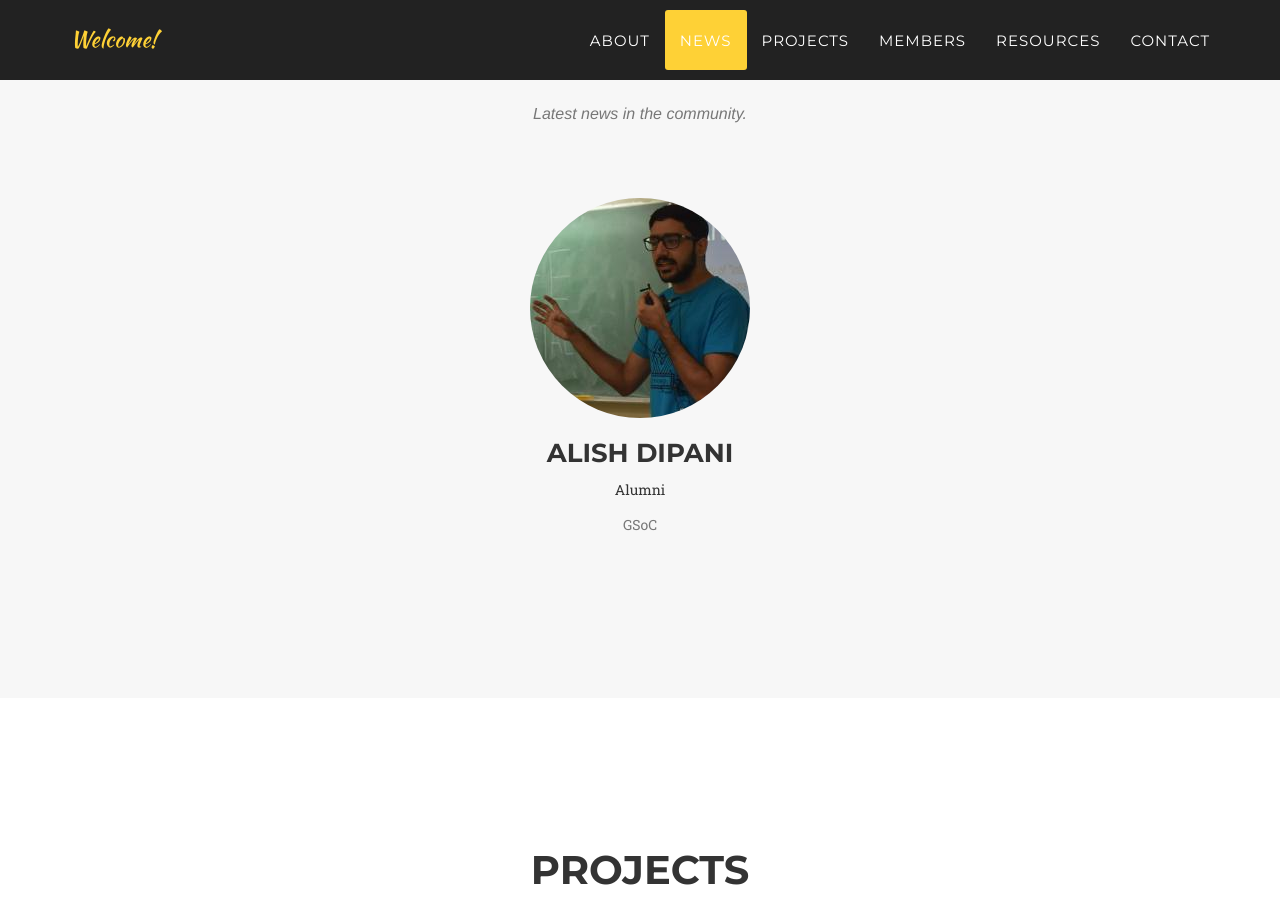
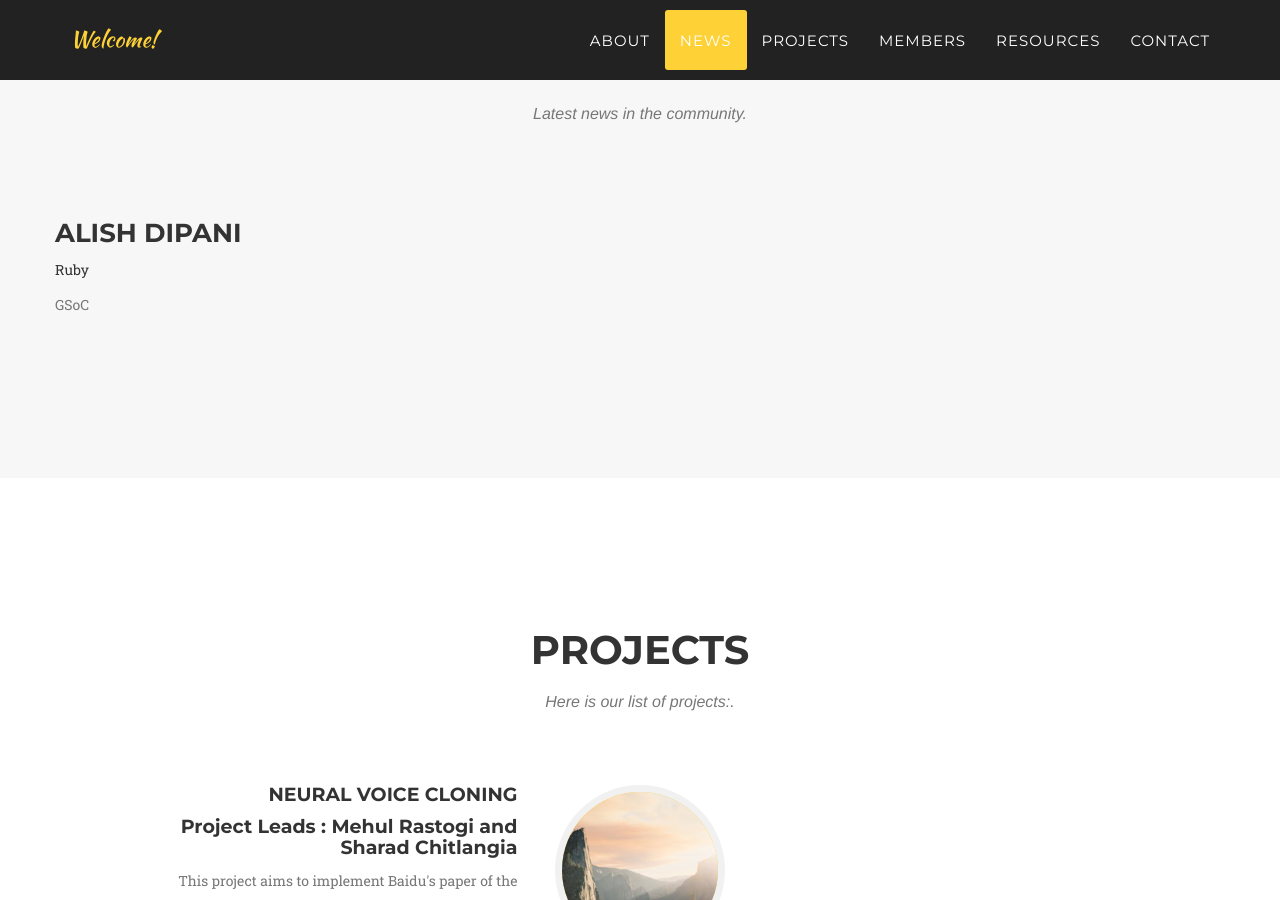
Before and after one commit to SforAiDl/SforAiDl.github.io, a Jekyll site: the page built from index.html, in a window 1280 px wide and 900 px high, scrolled down 1940 px. Built offline with Jekyll 4.4.1, drawn with Linux system fonts in a browser that asks for light colours; some web fonts are replaced.

Commit message:
Removed picture from News

```diff
--- a/_includes/News_grid.html
+++ b/_includes/News_grid.html
@@ -8,12 +8,12 @@
                 </div>
             </div>
             <div class="row">
-                <div class = "container text-center img-centered">
-                  <img src="img/Members/alish.jpeg" class="img-centered img-responsive img-circle" alt="">
-                  <h3>Alish Dipani</h4>
-                  <p class="subheading">Alumni</p>
+                <!--<div class = "container text-center img-centered">-->
+
+                  <h3>Alish Dipani</h3>
+                  <p class="subheading">Ruby</p>
                   <p class="text-muted">GSoC</p>
-                </div>
+
             </div>
         </div>
     </section>
```
